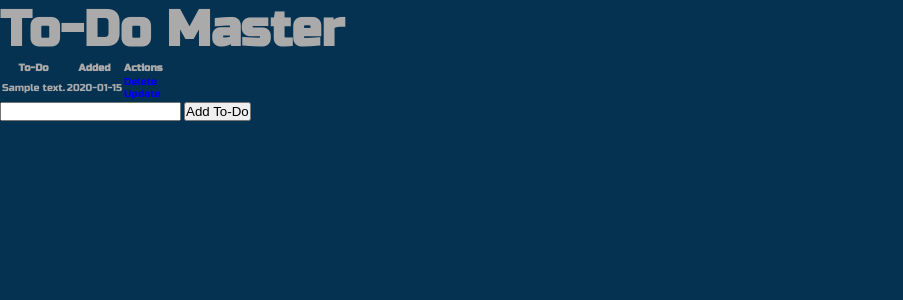
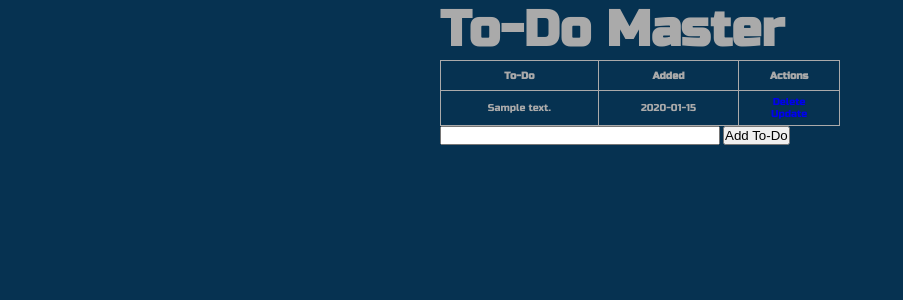
Before and after one commit to ronthetech/flask-todo-crud, a Flask app: page / in a window 1280 px wide. Shown: the top 300 px of the page, without its empty margins (0-903 px from the left). Run offline with Flask 2, Linux system fonts and the light colour scheme; tables that the repository leaves empty hold one stand-in row (values such as "Sample post"); some libraries are stand-ins or nearby versions.

Commit message:
updated css added styling

```diff
--- a/static/css/main.css
+++ b/static/css/main.css
@@ -69,3 +69,36 @@ a:hover,
 a:focus {
 	color: var(--clr-primary-drk);
 }
+
+.content {
+	margin: 0 auto;
+	width: 400px;
+}
+
+table,
+td,
+th {
+	border: 1px solid #aaa;
+}
+
+table {
+	border-collapse: collapse;
+	width: 100%;
+}
+
+th {
+	height: 30px;
+}
+
+td {
+	text-align: center;
+	padding: 5px;
+}
+
+.form {
+	margin-top: 20px;
+}
+
+#content {
+	width: 70%;
+}
```
